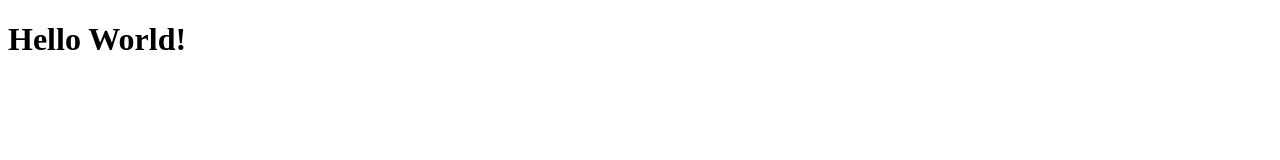
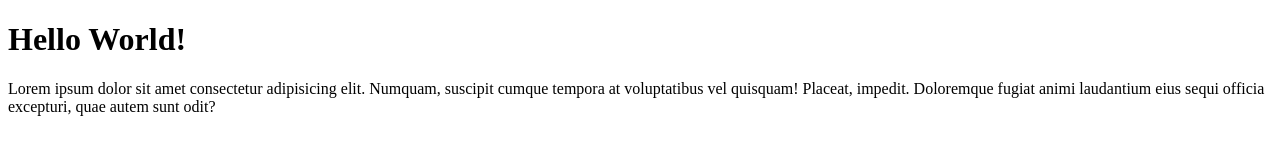
Before and after one commit to nothing2805/wpu-git-test, a plain HTML site: page index.html in a window 1280 px wide. Drawn offline with Linux system fonts and the light colour scheme.

Commit message:
menambahkan paragraf

```diff
--- a/index.html
+++ b/index.html
@@ -10,6 +10,9 @@
 
 <body>
     <h1>Hello World!</h1>
+    <p>Lorem ipsum dolor sit amet consectetur adipisicing elit. Numquam, suscipit cumque tempora at voluptatibus vel
+        quisquam! Placeat, impedit. Doloremque fugiat animi laudantium eius sequi officia excepturi, quae autem sunt
+        odit?</p>
 </body>
 
 </html>
```
